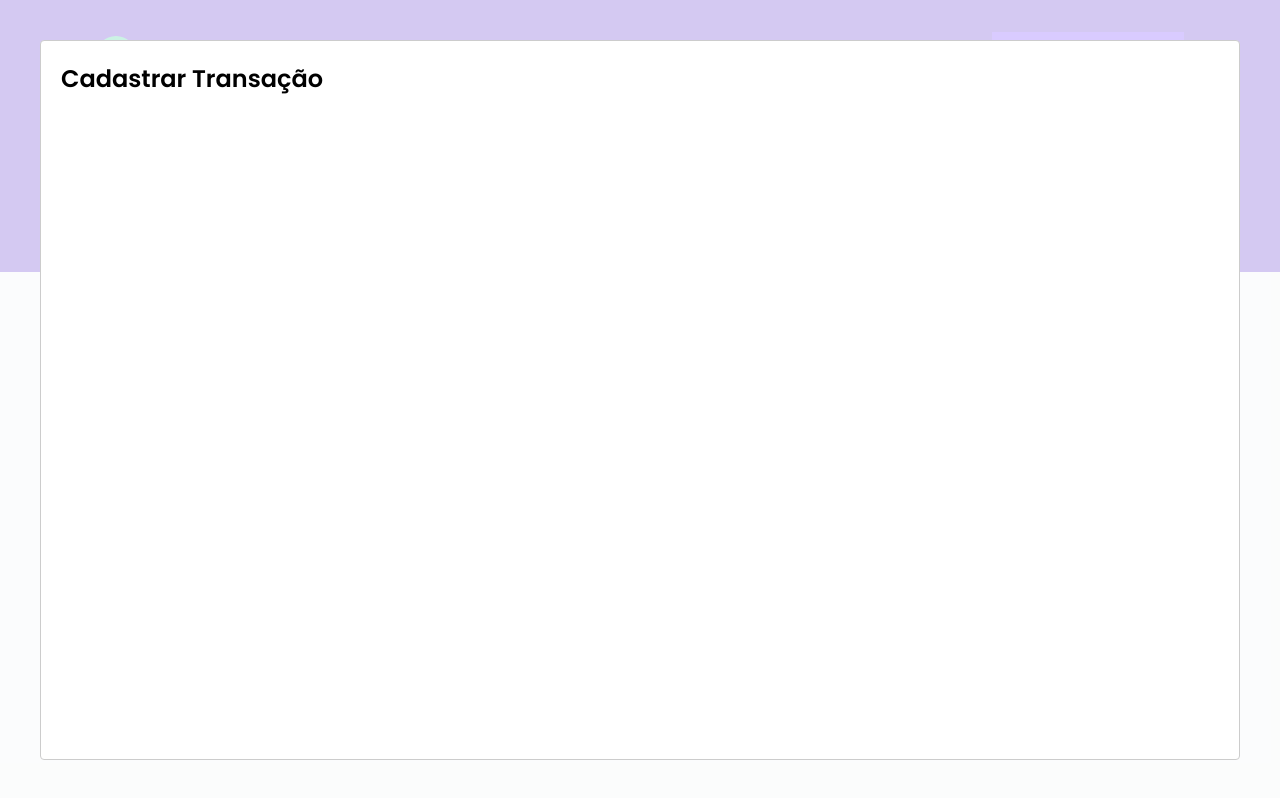
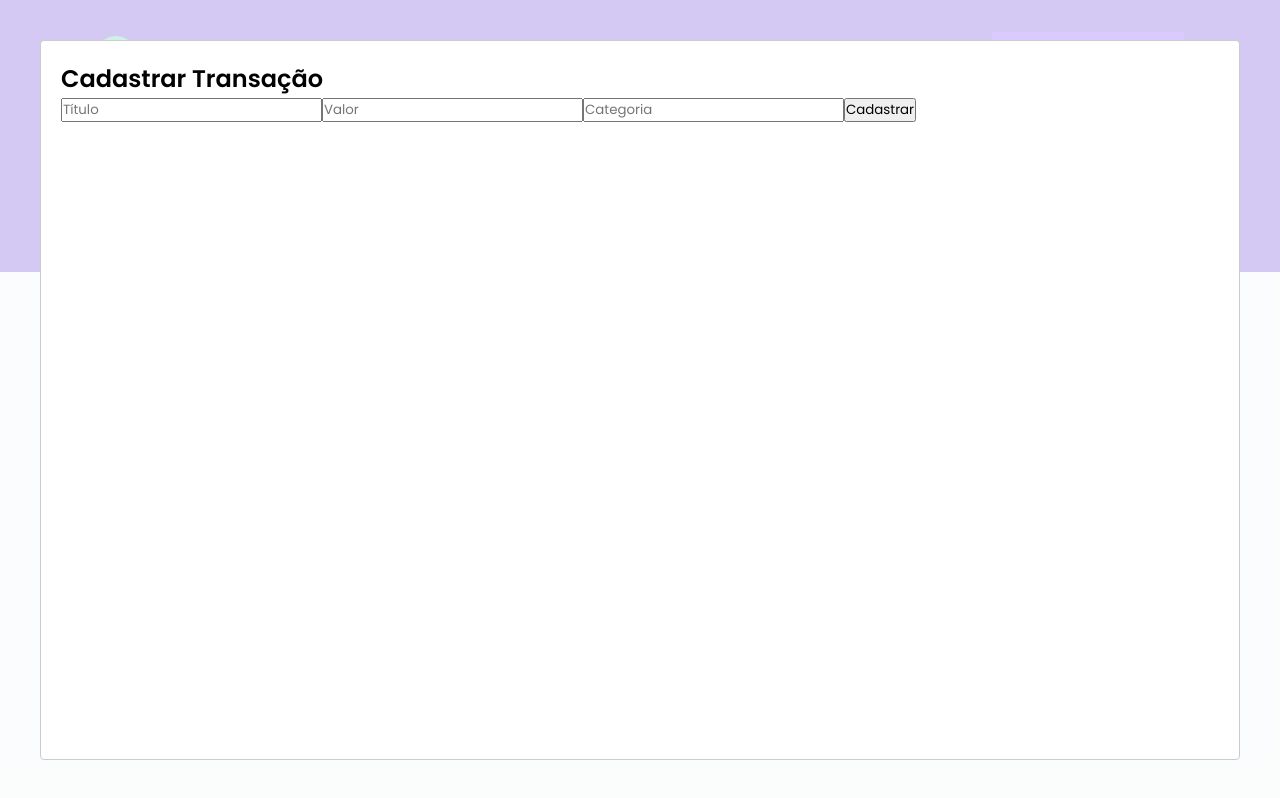
Before and after one commit to icarofs/dtmoney, a React (Create React App) app: page / in a window 1280 px wide. Both pictures are taken after a click on the button "Nova transação". Built offline with nearby package versions, Linux system fonts and the light colour scheme; no server answers; what miragejs would draw is missing.

Commit message:
Estrutura do form newTransaction

```diff
--- a/src/components/NewTransactionModal/index.tsx
+++ b/src/components/NewTransactionModal/index.tsx
@@ -1,5 +1,6 @@
 import Modal from "react-modal";
 
+import { Container } from "./styles";
 Modal.setAppElement("#root");
 
 interface NewTransactionModalProps {
@@ -13,7 +14,14 @@
 }: NewTransactionModalProps) {
   return (
     <Modal isOpen={isOpen} onRequestClose={onRequestClose}>
-      <h2>Cadastrar Transação</h2>
+      <Container>
+        <h2>Cadastrar Transação</h2>
+
+        <input placeholder="Título" />
+        <input type="number" placeholder="Valor" />
+        <input placeholder="Categoria" />
+        <button type="submit">Cadastrar</button>
+      </Container>
     </Modal>
   );
 }
--- a/src/components/NewTransactionModal/styles.ts
+++ b/src/components/NewTransactionModal/styles.ts
@@ -1,3 +1,3 @@
 import styled from "styled-components";
 
-export const Container = styled.div``;
+export const Container = styled.form``;
```
